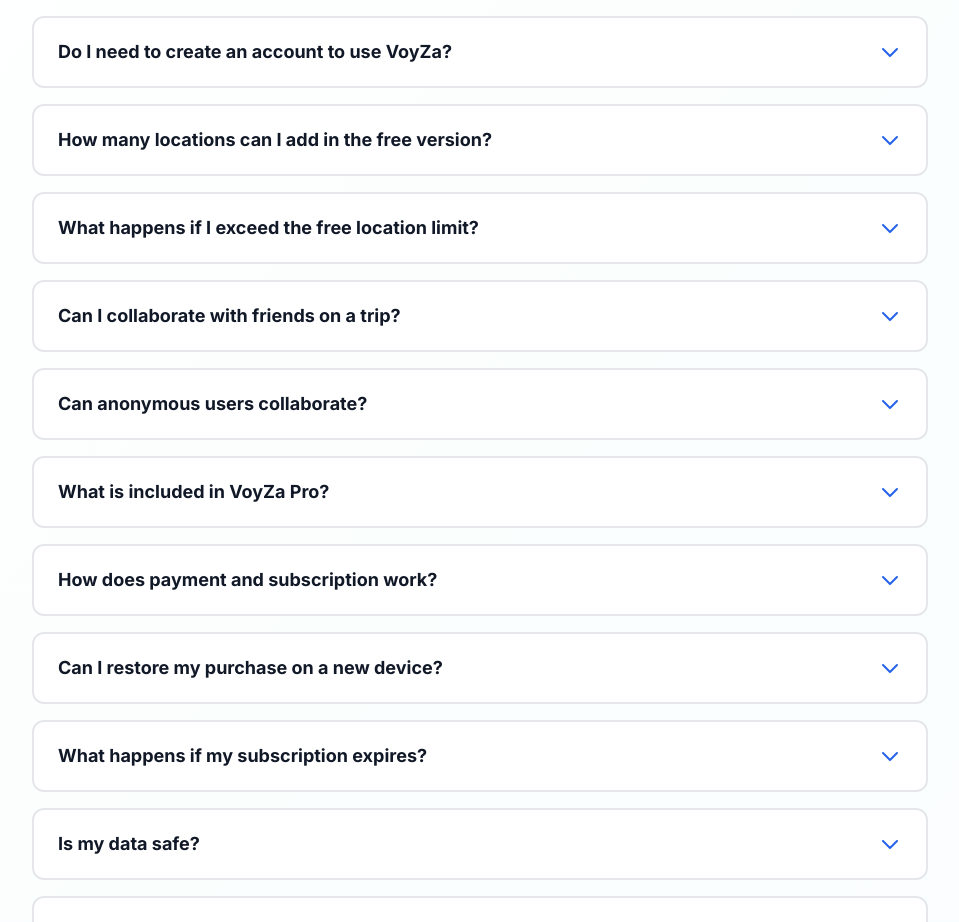
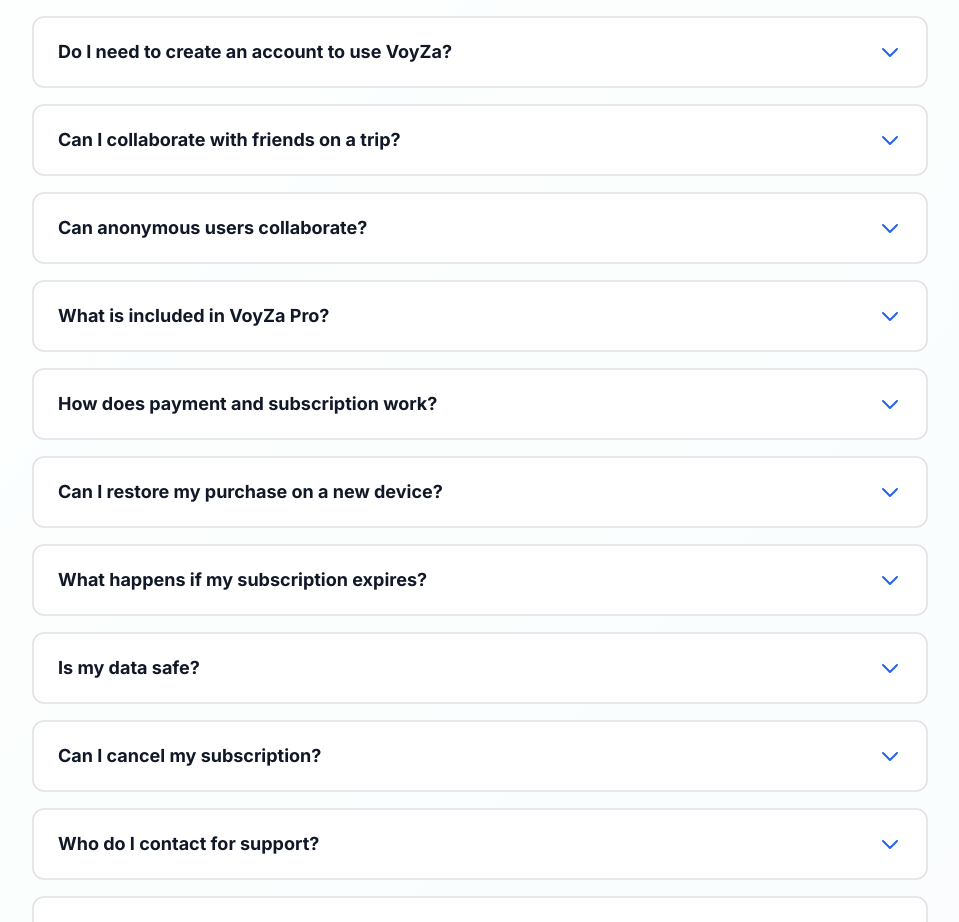
Before and after one commit to Samkok/voyza_landing, a Next.js app: page / in a window 1280 px wide. Shown: the part 3220-4142 px from the top of the page, without its empty margins (160-1119 px from the left). Built offline with nearby package versions, Linux system fonts and the light colour scheme.

Commit message:
Change FAQ

```diff
--- a/components/FAQ.tsx
+++ b/components/FAQ.tsx
@@ -120,16 +120,6 @@
         'No. You can start using VoyZa as an anonymous user and save locations locally on your device. Creating an account lets you sync trips across devices, access premium features, and collaborate with others.',
     },
     {
-      question: 'How many locations can I add in the free version?',
-      answer:
-        'Free users can add up to 5 locations per trip. To add unlimited locations, remove ads, and access advanced features like offline maps and route optimization, you can upgrade to VoyZa Pro.',
-    },
-    {
-      question: 'What happens if I exceed the free location limit?',
-      answer:
-        "When you try to add your 6th location, VoyZa will prompt you to either watch an ad (if you're a free user) or upgrade to VoyZa Pro for unlimited locations.",
-    },
-    {
       question: 'Can I collaborate with friends on a trip?',
       answer:
         'Yes. VoyZa Pro + Collaboration allows you to invite others to a trip, assign permissions (read-only or write access), and update locations in real-time. One person must be the trip owner and have a subscription; collaborators join for free.',
```
